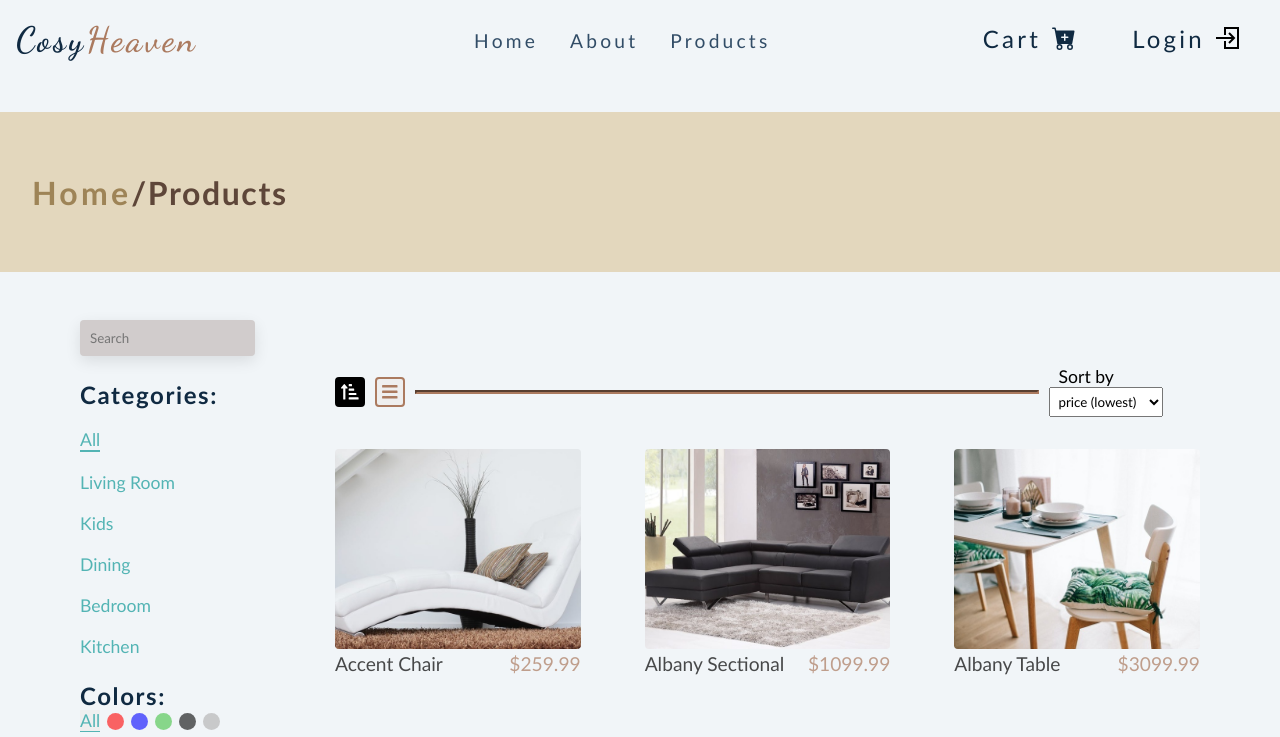
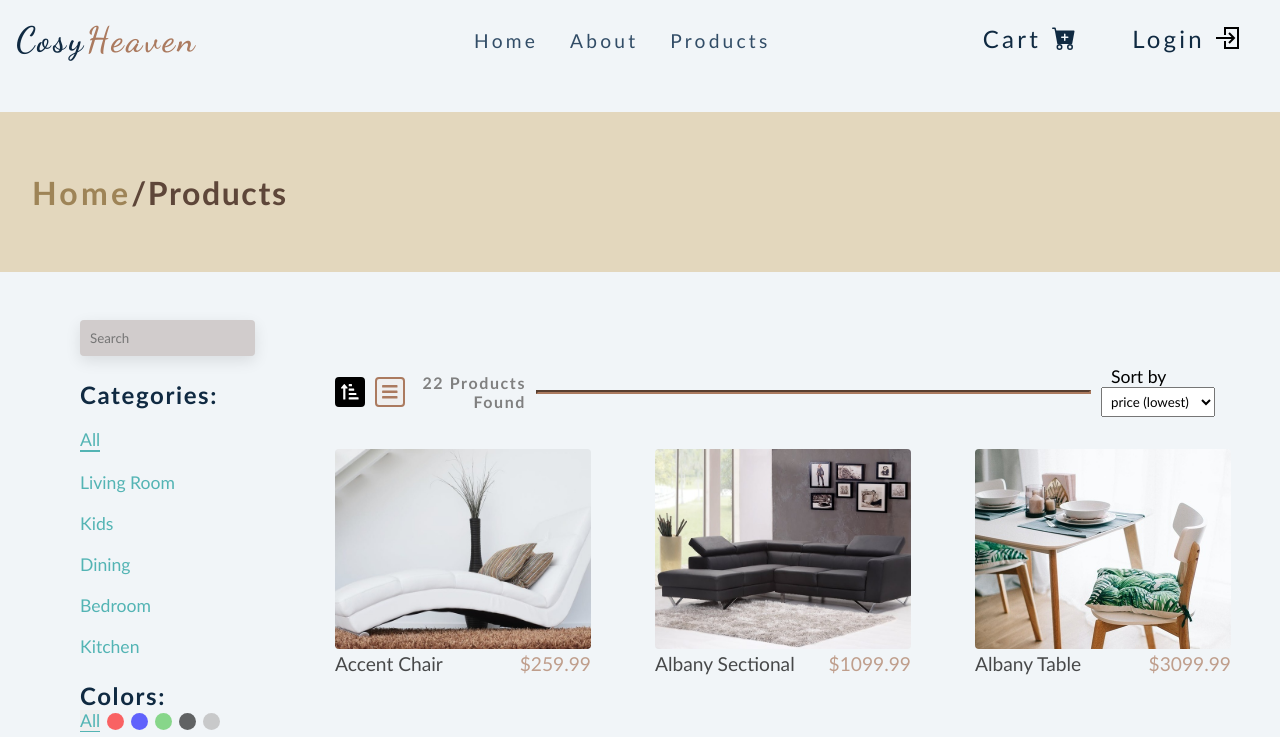
Before and after one commit to StasRechimciuc/Cosy-Heaven, a React (Create React App) app: page /Products in a window 1280 px wide. Shown: the top 737 px of the page. Built offline with nearby package versions, Linux system fonts and the light colour scheme.

Commit message:
added-filters

```diff
--- a/src/components/Products/Products.jsx
+++ b/src/components/Products/Products.jsx
@@ -19,11 +19,14 @@ const Products = () => {
       setActive,
       color,
       handleColor,
+      filteredByColor,
       value,
       activeCategory,
       handleActiveCategory,
       clearFiltres,
-      filteredImages
+      filteredByCategory,
+      filteredByPrice,
+      handleOption
     } = useGlobalContext()
 
 
@@ -80,39 +83,39 @@ const Products = () => {
       <div className="products__colors-buttons">
         <button
         type='button'
-        className={color === 0 ? 'all-colors all' : 'all-colors'}
-        onClick={() => handleColor(0)}>
+        className={color === 'all' ? 'all-colors all' : 'all-colors'}
+        onClick={() => handleColor('all')}>
           All
          </button>
 
         <button
         type='button'
-        className={color === 1 ? 'color-btn red activeColor' : 'color-btn red'}
-        onClick={() => handleColor(1)}>
+        className={color === 'red' ? 'color-btn red activeColor' : 'color-btn red'}
+        onClick={() => handleColor('red')}>
         </button>
 
         <button
         type='button'
-        className={color === 2 ? 'color-btn blue activeColor' : 'color-btn blue'}
-        onClick={() => handleColor(2)}>
+        className={color === 'blue' ? 'color-btn blue activeColor' : 'color-btn blue'}
+        onClick={() => handleColor('blue')}>
         </button>
 
         <button
         type='button'
-        className={color === 3 ? 'color-btn green activeColor' : 'color-btn green'}
-        onClick={() => handleColor(3)}>
+        className={color === 'green' ? 'color-btn green activeColor' : 'color-btn green'}
+        onClick={() => handleColor('green')}>
         </button>
 
         <button
         type='button'
-        className={color === 4 ? 'color-btn black activeColor' : 'color-btn black'}
-        onClick={() => handleColor(4)}>
+        className={color === 'black' ? 'color-btn black activeColor' : 'color-btn black'}
+        onClick={() => handleColor('black')}>
         </button>
 
         <button
         type='button'
-        className={color === 5 ? 'color-btn white activeColor' : 'color-btn white'}
-        onClick={() => handleColor(5)}>
+        className={color === 'white' ? 'color-btn white activeColor' : 'color-btn white'}
+        onClick={() => handleColor('white')}>
         </button>
 
       </div>
@@ -123,7 +126,7 @@ const Products = () => {
       type="range"
       min="0"
       max="3000"
-      step="25"
+      step="50"
       value={value}
       onChange={handleRangeChange}
       className="products-range"/>
@@ -139,10 +142,12 @@ const Products = () => {
           <button type='button' className={active==='squares' ? 'filters2-squares active' : 'filters2-squares'} onClick={() => setActive('squares')}><FaSortAmountUpAlt /></button>
           <button type='button' className={active === 'bars' ? 'filters2-bars active' : 'filters2-bars'} onClick={() => setActive('bars')}><FaBars /></button>
         </div>
+
+        <h4 className='products__filters2-numbers'>{filteredByPrice.length} Products Found</h4>
         <hr  className='line'/>
         <form className='filters2-form'>
           <label htmlFor="sort" className="products2-label">Sort by</label>
-          <select name="sort" className="sort-input">
+          <select name="sort" className="sort-input" onChange={(e) => handleOption(e)}>
             <option value="price-lowest">price (lowest)</option>
             <option value="price-highest">price (highest)</option>
             <option value="name-a">name (a - z)</option>
@@ -153,7 +158,9 @@ const Products = () => {
 
       {active === 'squares' ?
         <div className="allProducts">
-        {filteredImages.map(item => {
+        {filteredByPrice.length === 0 ?
+         <p className='allProducts-text'>Sorry,no products matched your search.</p>
+         : filteredByPrice.map(item => {
           const { title, img, price } = item
         return(
       <div className="allProducts-image" key={nanoid()}>
@@ -169,14 +176,16 @@ const Products = () => {
         </div>
         :
         <section className="allProducts-col">
-      {filteredImages.map(item => {
+      {filteredByPrice.length === 0 ?
+         <p className='allProducts-text'>Sorry,no products matched your search.</p>
+         : filteredByPrice.map(item => {
         const {title, price, img, description} = item
         return (
       <div className="allProducts-image-col" key={nanoid()}>
         <img src={img} alt={title} className='products-img-col'/>
         <div className="allProducts-info-col">
           <h5>{title}</h5>
-          <span className='description-span-col'>{price}</span>
+          <span className='description-span-col'>${price}</span>
           <p className='description-col'>{
             /* half of description */
            description.slice(0,Math.floor(description.length / 2.5))}...</p>
--- a/src/components/Products/products.css
+++ b/src/components/Products/products.css
@@ -118,11 +118,19 @@
     display: flex;
     flex-direction: column;
     justify-content: space-between;
+    min-width: 70vw;
 }
 .allProducts{
     display: grid;
     grid-template-columns: repeat(3,1fr);
     gap: 4rem;
+}
+.allProducts-text{
+    width: auto;
+    margin-top: -25%;
+    font-size: 1.2rem;
+    color: var(--sec-color);
+    font-weight: bold;
 }
 .allProducts-image{
     position: relative;
@@ -202,6 +210,13 @@
     color: #fff;
     border: 2px solid #000;
 }
+.products__filters2-numbers{
+    margin-left: 10px;
+    color: gray;
+    font-size: 1rem;
+    text-align: right;
+}
+
 .products2-label{
     margin: 0 10px;
     font-size: 1.1rem;
@@ -255,11 +270,18 @@
     .allProducts{
         grid-template-columns: repeat(2,1fr);
     }
+    .products__filters2-numbers{
+        font-size: 1.2rem!important;
+        text-align: center;
+    }
 }
 @media screen and (max-width:1130px) {
 
     .allProducts-info{
         font-size: 1.4rem;
+    }
+    .products-section{
+        min-width: auto;
     }
     .products-img{
         width: 100%!important;
--- a/src/components/images.js
+++ b/src/components/images.js
@@ -27,154 +27,176 @@ const images = [
      price:259.99,
      title:'Accent Chair',
      description:"Cloud bread VHS hell of banjo bicycle rights jianbing umami mumblecore etsy 8-bit pok pok +1 wolf. Vexillologist yr dreamcatcher waistcoat, authentic chillwave trust fund. Viral typewriter fingerstache pinterest pork belly narwhal. Schlitz venmo everyday carry kitsch pitchfork chillwave iPhone taiyaki trust fund hashtag kinfolk microdosing gochujang live-edge",
-     categories:["all","Dining","Bedroom"]
+     categories:["all","Dining","Bedroom"],
+     color:['white']
     },
     {
         img:product2,
         price:1099.99,
         title:'Albany Sectional',
         description:"Cloud bread VHS hell of banjo bicycle rights jianbing umami mumblecore etsy 8-bit pok pok +1 wolf. Vexillologist yr dreamcatcher waistcoat, authentic chillwave trust fund. Viral typewriter fingerstache pinterest pork belly narwhal. Schlitz venmo everyday carry kitsch pitchfork chillwave iPhone taiyaki trust fund hashtag kinfolk microdosing gochujang live-edge",
-        categories:["all","livingRoom","Dining"]
+        categories:["all","livingRoom","Dining"],
+        color:['black']
     },
     {
         img:product3,
         price:3099.99,
         title:'Albany Table',
         description:"Cloud bread VHS hell of banjo bicycle rights jianbing umami mumblecore etsy 8-bit pok pok +1 wolf. Vexillologist yr dreamcatcher waistcoat, authentic chillwave trust fund. Viral typewriter fingerstache pinterest pork belly narwhal. Schlitz venmo everyday carry kitsch pitchfork chillwave iPhone taiyaki trust fund hashtag kinfolk microdosing gochujang live-edge",
-        categories:["all","livingRoom","Kitchen"]
+        categories:["all","livingRoom","Kitchen"],
+        color:['green']
     },
     {
         img:product4,
         price:125.99,
         title:'Armchair',
         description:"Cloud bread VHS hell of banjo bicycle rights jianbing umami mumblecore etsy 8-bit pok pok +1 wolf. Vexillologist yr dreamcatcher waistcoat, authentic chillwave trust fund. Viral typewriter fingerstache pinterest pork belly narwhal. Schlitz venmo everyday carry kitsch pitchfork chillwave iPhone taiyaki trust fund hashtag kinfolk microdosing gochujang live-edge",
-        categories:["all","Kids"]
+        categories:["all","Kids"],
+        color:['black']
     },
     {
         img:product5,
         price:429.99,
         title:'Dining Table',
         description:"Cloud bread VHS hell of banjo bicycle rights jianbing umami mumblecore etsy 8-bit pok pok +1 wolf. Vexillologist yr dreamcatcher waistcoat, authentic chillwave trust fund. Viral typewriter fingerstache pinterest pork belly narwhal. Schlitz venmo everyday carry kitsch pitchfork chillwave iPhone taiyaki trust fund hashtag kinfolk microdosing gochujang live-edge",
-        categories:["all","Dining","Kitchen"]
+        categories:["all","Dining","Kitchen"],
+        color:['white']
     },
     {
         img:product6,
         price:239.99,
         title:'Emperor Bed',
         description:"Cloud bread VHS hell of banjo bicycle rights jianbing umami mumblecore etsy 8-bit pok pok +1 wolf. Vexillologist yr dreamcatcher waistcoat, authentic chillwave trust fund. Viral typewriter fingerstache pinterest pork belly narwhal. Schlitz venmo everyday carry kitsch pitchfork chillwave iPhone taiyaki trust fund hashtag kinfolk microdosing gochujang live-edge",
-        categories:["all","Bedroom"]
+        categories:["all","Bedroom"],
+        color:['white']
     },
     {
         img:product7,
         price:599.99,
         title:'Entertainment Center',
         description:"Cloud bread VHS hell of banjo bicycle rights jianbing umami mumblecore etsy 8-bit pok pok +1 wolf. Vexillologist yr dreamcatcher waistcoat, authentic chillwave trust fund. Viral typewriter fingerstache pinterest pork belly narwhal. Schlitz venmo everyday carry kitsch pitchfork chillwave iPhone taiyaki trust fund hashtag kinfolk microdosing gochujang live-edge",
-        categories:["all","Kids"]
+        categories:["all","Kids"],
+        color:['blue']
     },
     {
         img:product8,
         price:399.99,
         title:'High-Back Bench',
         description:"Cloud bread VHS hell of banjo bicycle rights jianbing umami mumblecore etsy 8-bit pok pok +1 wolf. Vexillologist yr dreamcatcher waistcoat, authentic chillwave trust fund. Viral typewriter fingerstache pinterest pork belly narwhal. Schlitz venmo everyday carry kitsch pitchfork chillwave iPhone taiyaki trust fund hashtag kinfolk microdosing gochujang live-edge",
-        categories:["all","Dining"]
+        categories:["all","Dining"],
+        color:['red']
     },
     {
         img:product9,
         price:200.99,
         title:'Leather Chair',
         description:"Cloud bread VHS hell of banjo bicycle rights jianbing umami mumblecore etsy 8-bit pok pok +1 wolf. Vexillologist yr dreamcatcher waistcoat, authentic chillwave trust fund. Viral typewriter fingerstache pinterest pork belly narwhal. Schlitz venmo everyday carry kitsch pitchfork chillwave iPhone taiyaki trust fund hashtag kinfolk microdosing gochujang live-edge",
-        categories:["all","Dining"]
+        categories:["all","Dining"],
+        color:['red']
     },
     {
         img:product10,
         price:999.99,
         title:'Leather Sofa',
         description:"Cloud bread VHS hell of banjo bicycle rights jianbing umami mumblecore etsy 8-bit pok pok +1 wolf. Vexillologist yr dreamcatcher waistcoat, authentic chillwave trust fund. Viral typewriter fingerstache pinterest pork belly narwhal. Schlitz venmo everyday carry kitsch pitchfork chillwave iPhone taiyaki trust fund hashtag kinfolk microdosing gochujang live-edge",
-        categories:["all","Bedroom"]
+        categories:["all","Bedroom"],
+        color:['red']
     },
     {
         img:product11,
         price:319.99,
         title:'Modern Bookshelf',
         description:"Cloud bread VHS hell of banjo bicycle rights jianbing umami mumblecore etsy 8-bit pok pok +1 wolf. Vexillologist yr dreamcatcher waistcoat, authentic chillwave trust fund. Viral typewriter fingerstache pinterest pork belly narwhal. Schlitz venmo everyday carry kitsch pitchfork chillwave iPhone taiyaki trust fund hashtag kinfolk microdosing gochujang live-edge",
-        categories:["all","Kids"]
+        categories:["all","Kids"],
+        color:['white']
     },
     {
         img:product12,
         price:30.99,
         title:'Modern Poster',
         description:"Cloud bread VHS hell of banjo bicycle rights jianbing umami mumblecore etsy 8-bit pok pok +1 wolf. Vexillologist yr dreamcatcher waistcoat, authentic chillwave trust fund. Viral typewriter fingerstache pinterest pork belly narwhal. Schlitz venmo everyday carry kitsch pitchfork chillwave iPhone taiyaki trust fund hashtag kinfolk microdosing gochujang live-edge",
-        categories:["all","livingRoom"]
+        categories:["all","livingRoom"],
+        color:['white']
     },
     {
         img:product13,
         price:309.99,
         title:'Shelf',
         description:"Cloud bread VHS hell of banjo bicycle rights jianbing umami mumblecore etsy 8-bit pok pok +1 wolf. Vexillologist yr dreamcatcher waistcoat, authentic chillwave trust fund. Viral typewriter fingerstache pinterest pork belly narwhal. Schlitz venmo everyday carry kitsch pitchfork chillwave iPhone taiyaki trust fund hashtag kinfolk microdosing gochujang live-edge",
-        categories:["all","livingRoom"]
+        categories:["all","livingRoom"],
+        color:['white']
     },
     {
         img:product14,
         price:99.99,
         title:'Simple Chair',
         description:"Cloud bread VHS hell of banjo bicycle rights jianbing umami mumblecore etsy 8-bit pok pok +1 wolf. Vexillologist yr dreamcatcher waistcoat, authentic chillwave trust fund. Viral typewriter fingerstache pinterest pork belly narwhal. Schlitz venmo everyday carry kitsch pitchfork chillwave iPhone taiyaki trust fund hashtag kinfolk microdosing gochujang live-edge",
-        categories:["all","Kitchen"]
+        categories:["all","Kitchen"],
+        color:['green']
     },
     {
         img:product15,
         price:1299.99,
         title:'Sofa Set',
         description:"Cloud bread VHS hell of banjo bicycle rights jianbing umami mumblecore etsy 8-bit pok pok +1 wolf. Vexillologist yr dreamcatcher waistcoat, authentic chillwave trust fund. Viral typewriter fingerstache pinterest pork belly narwhal. Schlitz venmo everyday carry kitsch pitchfork chillwave iPhone taiyaki trust fund hashtag kinfolk microdosing gochujang live-edge",
-        categories:["all","livingRoom"]
+        categories:["all","livingRoom"],
+        color:['white']
     },
     {
         img:product16,
         price:159.99,
         title:'Suede Armchair',
         description:"Cloud bread VHS hell of banjo bicycle rights jianbing umami mumblecore etsy 8-bit pok pok +1 wolf. Vexillologist yr dreamcatcher waistcoat, authentic chillwave trust fund. Viral typewriter fingerstache pinterest pork belly narwhal. Schlitz venmo everyday carry kitsch pitchfork chillwave iPhone taiyaki trust fund hashtag kinfolk microdosing gochujang live-edge",
-        categories:["all","Dining"]
+        categories:["all","Dining"],
+        color:['white']
     },
     {
         img:product17,
         price:799.99,
         title:'Utopia Sofa',
         description:"Cloud bread VHS hell of banjo bicycle rights jianbing umami mumblecore etsy 8-bit pok pok +1 wolf. Vexillologist yr dreamcatcher waistcoat, authentic chillwave trust fund. Viral typewriter fingerstache pinterest pork belly narwhal. Schlitz venmo everyday carry kitsch pitchfork chillwave iPhone taiyaki trust fund hashtag kinfolk microdosing gochujang live-edge",
-        categories:["all","livingRoom","Dining"]
+        categories:["all","livingRoom","Dining"],
+        color:['black']
     },
     {
         img:product18,
         price:1209.99,
         title:'Vase Table',
         description:"Cloud bread VHS hell of banjo bicycle rights jianbing umami mumblecore etsy 8-bit pok pok +1 wolf. Vexillologist yr dreamcatcher waistcoat, authentic chillwave trust fund. Viral typewriter fingerstache pinterest pork belly narwhal. Schlitz venmo everyday carry kitsch pitchfork chillwave iPhone taiyaki trust fund hashtag kinfolk microdosing gochujang live-edge",
-        categories:["all","Kitchen"]
+        categories:["all","Kitchen"],
+        color:['white']
     },
     {
         img:product19,
         price:2500.99,
         title:'Wooden Bed',
         description:"Cloud bread VHS hell of banjo bicycle rights jianbing umami mumblecore etsy 8-bit pok pok +1 wolf. Vexillologist yr dreamcatcher waistcoat, authentic chillwave trust fund. Viral typewriter fingerstache pinterest pork belly narwhal. Schlitz venmo everyday carry kitsch pitchfork chillwave iPhone taiyaki trust fund hashtag kinfolk microdosing gochujang live-edge",
-        categories:["all","Bedroom"]
+        categories:["all","Bedroom"],
+        color:['white']
     },
     {
         img:product20,
         price:1509.99,
         title:'Wooden Desk',
         description:"Cloud bread VHS hell of banjo bicycle rights jianbing umami mumblecore etsy 8-bit pok pok +1 wolf. Vexillologist yr dreamcatcher waistcoat, authentic chillwave trust fund. Viral typewriter fingerstache pinterest pork belly narwhal. Schlitz venmo everyday carry kitsch pitchfork chillwave iPhone taiyaki trust fund hashtag kinfolk microdosing gochujang live-edge",
-        categories:["all","Kids"]
+        categories:["all","Kids"],
+        color:['blue']
     },
     {
         img:product21,
         price:400.99,
         title:'Wooden Desk',
         description:"Cloud bread VHS hell of banjo bicycle rights jianbing umami mumblecore etsy 8-bit pok pok +1 wolf. Vexillologist yr dreamcatcher waistcoat, authentic chillwave trust fund. Viral typewriter fingerstache pinterest pork belly narwhal. Schlitz venmo everyday carry kitsch pitchfork chillwave iPhone taiyaki trust fund hashtag kinfolk microdosing gochujang live-edge",
-        categories:["all","Dining"]
+        categories:["all","Dining"],
+        color:['white']
     },
     {
         img:product22,
         price:2349.99,
         title:'Wooden Table',
         description:"Cloud bread VHS hell of banjo bicycle rights jianbing umami mumblecore etsy 8-bit pok pok +1 wolf. Vexillologist yr dreamcatcher waistcoat, authentic chillwave trust fund. Viral typewriter fingerstache pinterest pork belly narwhal. Schlitz venmo everyday carry kitsch pitchfork chillwave iPhone taiyaki trust fund hashtag kinfolk microdosing gochujang live-edge",
-        categories:["all","livingRoom","Dining","Kitchen"]
+        categories:["all","livingRoom","Dining","Kitchen"],
+        color:['white']
     }
 ]
 
--- a/src/context.jsx
+++ b/src/context.jsx
@@ -4,13 +4,6 @@ const AppContext = React.createContext()
 
 const AppProvider = ({children}) => {
   const log = console.log
-
-/* =============Range-Input=============== */
-  const [value, setValue] = useState(3000);
-
-     const handleRangeChange = (event) => {
-       setValue(parseInt(event.target.value));
-     };
 
   /* =============Resize=============== */
   const [windowWidth, setWindowWidth] = useState(window.innerWidth)
@@ -37,34 +30,64 @@ const AppProvider = ({children}) => {
   /* =============Grid/Column Layout Products =============== */
   const [active,setActive] = useState('squares')
 
+/* =============Category active =============== */
+const [activeCategory,setActiveCategory] = useState(0)
+const [selectedCategory,setSelectedCategory] = useState('all')
+
+const handleActiveCategory = (index,category) => {
+  setActiveCategory(index)
+  setSelectedCategory(category)
+}
+const filteredByCategory = images === 'all' ? images
+: images.filter(image => image.categories.includes(selectedCategory))
+
   /* =============Color active =============== */
-  const [color,setColor] = useState(0)
-  const handleColor = color => setColor(color)
+  const [color,setColor] = useState('all')
+  const handleColor = color => {
+    setColor(color)
+  }
+  const filteredByColor = color === 'all' ? filteredByCategory
+   : filteredByCategory.filter(image => image.color.includes(color))
 
-/* =============Rendering different images =============== */
-const [render,setRender] = useState(images)
+/* =============Range-Input=============== */
+const [value, setValue] = useState(3000);
 
-/* =============Category active =============== */
-  const [activeCategory,setActiveCategory] = useState(0)
-  const [selectedCategory,setSelectedCategory] = useState('all')
+const handleRangeChange = (event) => {
+  setValue(parseInt(event.target.value))
+}
+const filteredByPrice = value === 3000 ? filteredByColor
+: filteredByColor.filter(image => image.price < value)
 
-  const handleActiveCategory = (index,category) => {
-    setActiveCategory(index)
-    setSelectedCategory(category)
-  }
-  const filteredImages = render === 'all' ? images
-  : images.filter(image => image.categories.includes(selectedCategory))
+/* =============Select-Input=============== */
+
+const [selectedOption,setSelectedOption] = useState('name-a')
+
+const handleOption = (e) => {
+  setSelectedOption(e.target.value)
+}
+
+let filteredBySort
+if(selectedOption === 'price-lowest') {
+  filteredBySort = filteredByPrice.sort((a,b) => a.price - b.price)
+}else if(selectedOption === 'price-highest') {
+  filteredBySort = filteredByPrice.sort((a,b) => b.price - a.price)
+}else if(selectedOption === 'name-a') {
+  filteredBySort = filteredByPrice
+}else if(selectedOption === 'name-z') {
+  filteredBySort = filteredByPrice.reverse()
+}
   /* =============Clear Filtres =============== */
   const clearFiltres = () => {
     setActiveCategory(0)
-    setColor(0)
+    setColor('all')
     setValue(3000)
     setSelectedCategory('all')
+    setSelectedOption('name-a')
   }
 
   return (
         <AppContext.Provider value={{
-          handleRangeChange,
+
 
           windowWidth,
           setWindowWidth,
@@ -78,13 +101,18 @@ const [render,setRender] = useState(images)
 
           color,
           handleColor,
+          filteredByColor,
 
           value,
+          handleRangeChange,
+          filteredByPrice,
 
           activeCategory,
           setActiveCategory,
           handleActiveCategory,
-          filteredImages,
+          filteredByCategory,
+
+          handleOption,
 
           clearFiltres,
           }}>
```
